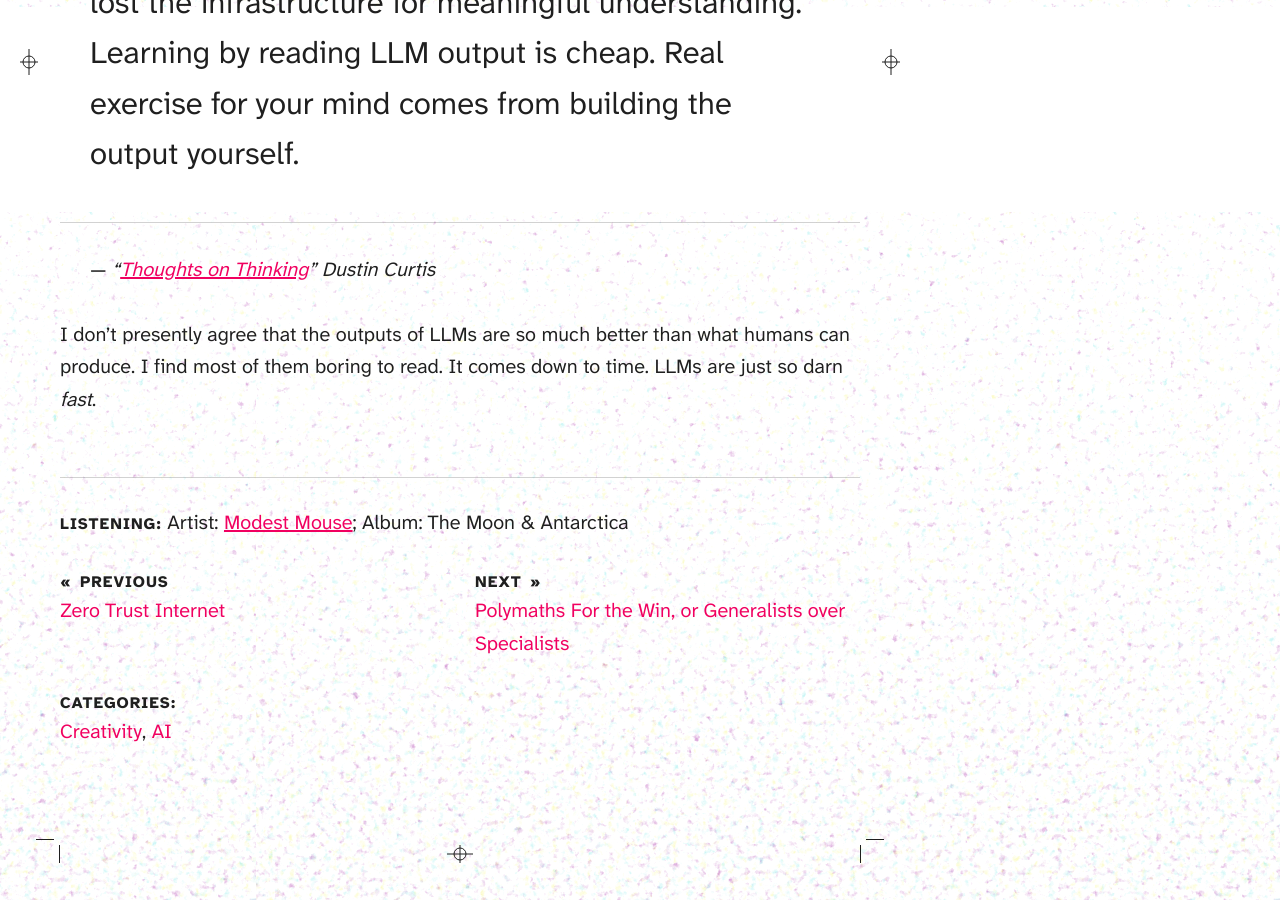
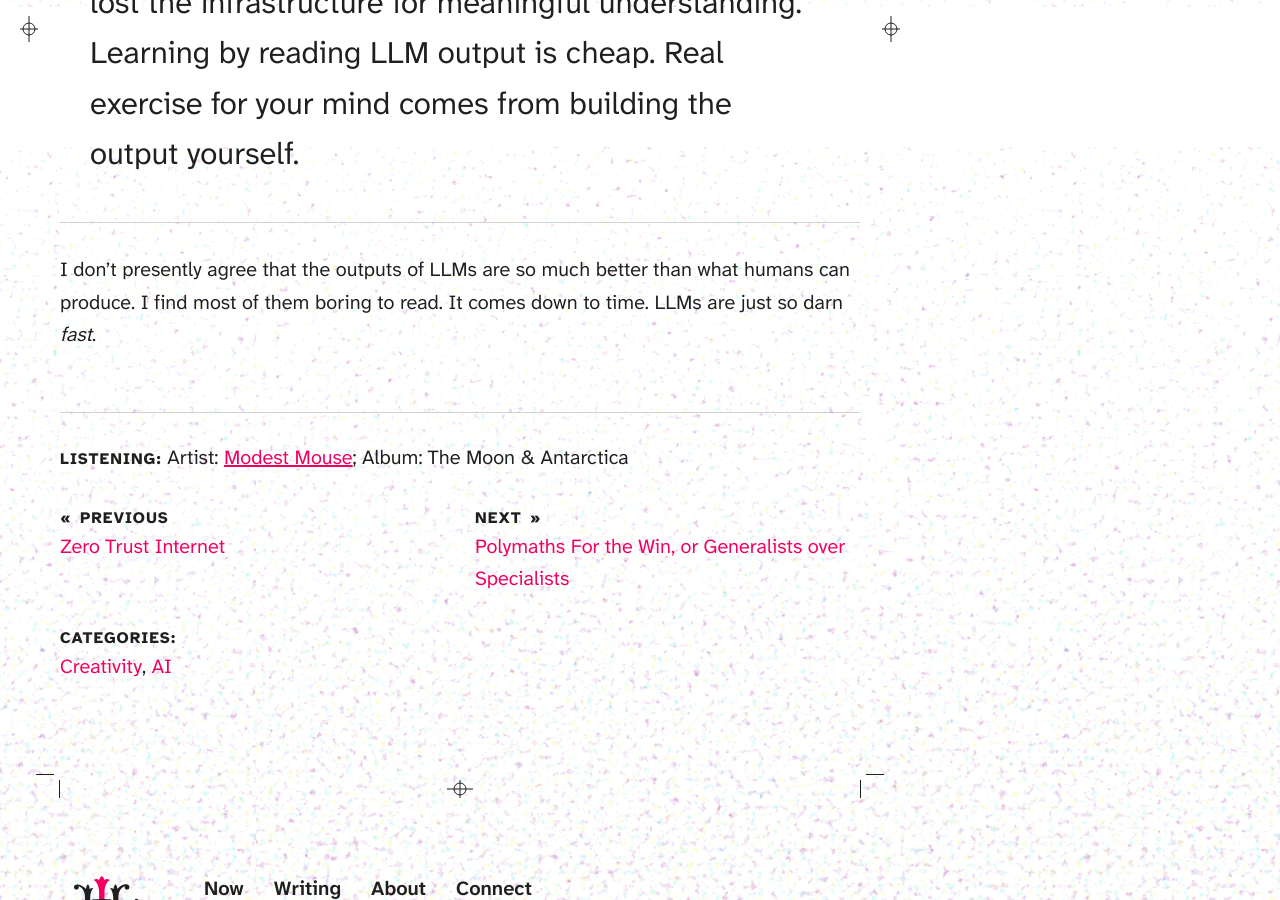
Before and after one commit to highchair/highchairdesign-com, a Jekyll site: the page built from _notes/2025-05-29-netflix-brain.md, in a window 1280 px wide and 900 px high, scrolled down 1017 px. Built offline with Jekyll 4.4.1, drawn with Linux system fonts in a browser that asks for light colours; some web fonts are replaced.

Commit message:
Edit to article
Deciding that when citing itself (the main article being talked about) we only need a simple blockquote, not the more complex one with a figure and figcaption

```diff
--- a/_notes/2025-05-29-netflix-brain.md
+++ b/_notes/2025-05-29-netflix-brain.md
@@ -10,11 +10,6 @@ listening: 'Artist: <a href="https://modestmouse.bandcamp.com/album/the-moon-ant
 
 I am feeling this statement and this article **hard**.
 
-<figure>
-  <blockquote>
-    <p>Developing a prompt is like scrolling Netflix, and reading the output is like watching a TV show. Intellectual rigor comes from the journey: the dead ends, the uncertainty, and the internal debate. Skip that, and you might still get the insight–but you’ll have lost the infrastructure for meaningful understanding. Learning by reading LLM output is cheap. Real exercise for your mind comes from building the output yourself.</p>
-  </blockquote>
-  <figcaption>— <cite>“<a href="https://dcurt.is/thinking">Thoughts on Thinking</a>” Dustin Curtis</cite></figcaption>
-</figure>
+> Developing a prompt is like scrolling Netflix, and reading the output is like watching a TV show. Intellectual rigor comes from the journey: the dead ends, the uncertainty, and the internal debate. Skip that, and you might still get the insight–but you’ll have lost the infrastructure for meaningful understanding. Learning by reading LLM output is cheap. Real exercise for your mind comes from building the output yourself.
 
 I don’t presently agree that the outputs of LLMs are so much better than what humans can produce. I find most of them boring to read. It comes down to time. LLMs are just so darn _fast_.
```
